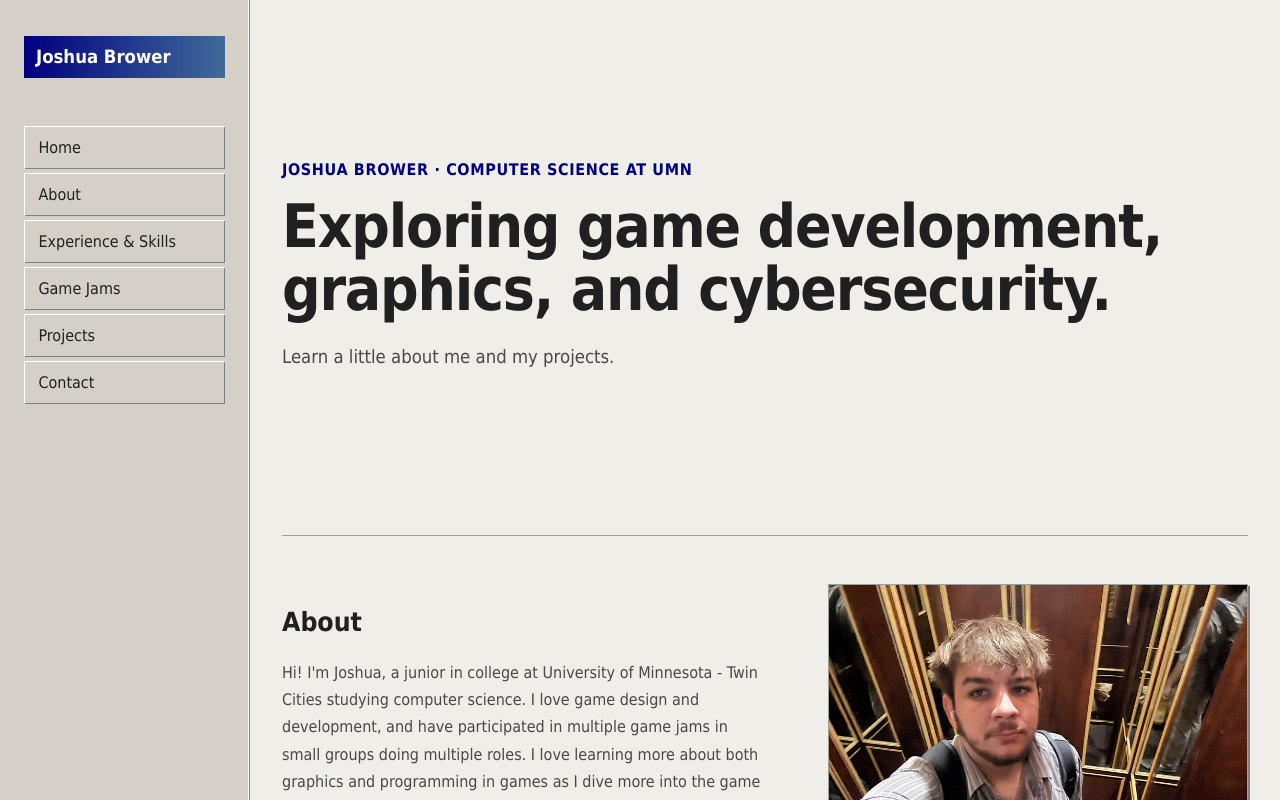
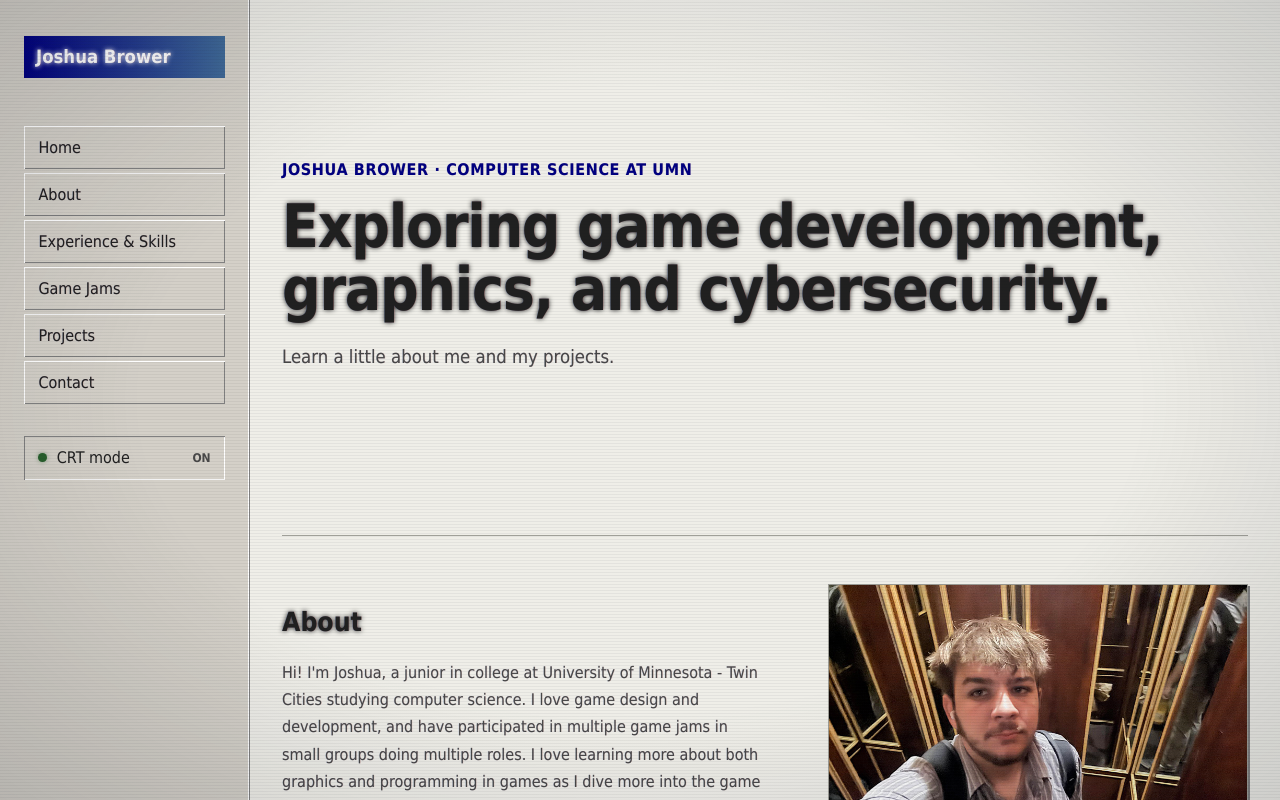
Before and after one commit to SionThePeon/JoshuaBrower-website, a React (Vite) app: page / in a window 1280 px wide. Shown: the top 800 px of the page. Built offline with nearby package versions, Linux system fonts and the light colour scheme.

Commit message:
CRT effect

```diff
--- a/src/components/Header.jsx
+++ b/src/components/Header.jsx
@@ -1,5 +1,24 @@
+import { useEffect, useState } from 'react'
+
 export default function Header() {
   const base = import.meta.env.BASE_URL
+  const [crtEnabled, setCrtEnabled] = useState(() => {
+    try {
+      return localStorage.getItem('crt-mode') !== 'off'
+    } catch {
+      return true
+    }
+  })
+
+  useEffect(() => {
+    document.documentElement.classList.toggle('crt-enabled', crtEnabled)
+    try {
+      localStorage.setItem('crt-mode', crtEnabled ? 'on' : 'off')
+    } catch {
+      // The toggle still works when browser storage is unavailable.
+    }
+  }, [crtEnabled])
+
   return (
     <header className="site-header">
       <a className="brand" href={`${base}#main-content`}>Joshua Brower</a>
@@ -11,6 +30,16 @@ export default function Header() {
         <a href={`${base}#projects`}>Projects</a>
         <a href={`${base}#contact`}>Contact</a>
       </nav>
+      <button
+        className="crt-toggle"
+        type="button"
+        aria-pressed={crtEnabled}
+        onClick={() => setCrtEnabled((enabled) => !enabled)}
+      >
+        <span className="crt-indicator" aria-hidden="true" />
+        <span>CRT mode</span>
+        <span className="crt-toggle-status" aria-hidden="true">{crtEnabled ? 'ON' : 'OFF'}</span>
+      </button>
     </header>
   )
 }
--- a/src/styles.css
+++ b/src/styles.css
@@ -21,6 +21,47 @@ body { margin: 0; min-width: 320px; padding-left: var(--sidebar-width); }
 a { color: inherit; }
 a:focus-visible { outline: 3px solid var(--accent); outline-offset: 4px; }
 button:focus-visible { outline: 3px solid var(--accent); outline-offset: 4px; }
+
+/* Static screen texture keeps the CRT treatment comfortable to read. */
+html::after {
+  content: '';
+  position: fixed;
+  inset: 0;
+  z-index: 100;
+  pointer-events: none;
+  visibility: hidden;
+  background:
+    repeating-linear-gradient(to bottom, transparent 0, transparent 2px, rgb(20 25 35 / 5%) 2px, rgb(20 25 35 / 5%) 3px),
+    radial-gradient(ellipse at center, transparent 55%, rgb(12 18 30 / 14%) 100%);
+}
+.crt-enabled::after { visibility: visible; }
+.crt-enabled body { text-shadow: .35px 0 rgb(185 45 45 / 18%), -.35px 0 rgb(35 85 190 / 18%); }
+.crt-enabled h1, .crt-enabled h2, .crt-enabled .brand { text-shadow: .5px 0 rgb(185 45 45 / 22%), -.5px 0 rgb(35 85 190 / 22%), 0 0 5px currentColor; }
+.crt-toggle {
+  display: flex;
+  align-items: center;
+  gap: .6rem;
+  min-height: 44px;
+  margin-top: 2rem;
+  padding: .7rem .9rem;
+  border: 0;
+  background: var(--panel);
+  color: var(--ink);
+  box-shadow: var(--raised);
+  font: inherit;
+  text-align: left;
+  cursor: pointer;
+}
+.crt-toggle:hover { background: #e4e0d8; }
+.crt-toggle[aria-pressed="true"] { box-shadow: inset 1px 1px #808080, inset -1px -1px #fff; }
+.crt-indicator { width: .55rem; height: .55rem; flex-shrink: 0; border-radius: 50%; background: #777; }
+.crt-toggle[aria-pressed="true"] .crt-indicator { background: #28602c; box-shadow: 0 0 4px rgb(40 96 44 / 45%); }
+.crt-toggle-status { margin-left: auto; color: var(--muted); font-size: .75rem; font-weight: 700; }
+
+@media print {
+  html::after, .crt-toggle { display: none; }
+  .crt-enabled body, .crt-enabled h1, .crt-enabled h2, .crt-enabled .brand { text-shadow: none; }
+}
 
 .site-footer, main { width: min(100% - 4rem, 1100px); margin-inline: auto; }
 .site-header { position: fixed; inset: 0 auto 0 0; z-index: 10; display: flex; flex-direction: column; align-items: stretch; width: var(--sidebar-width); padding: 2.25rem 1.5rem; overflow-y: auto; color: var(--ink); background: var(--panel); border-right: 1px solid #808080; box-shadow: inset -1px 0 #fff; }
```
